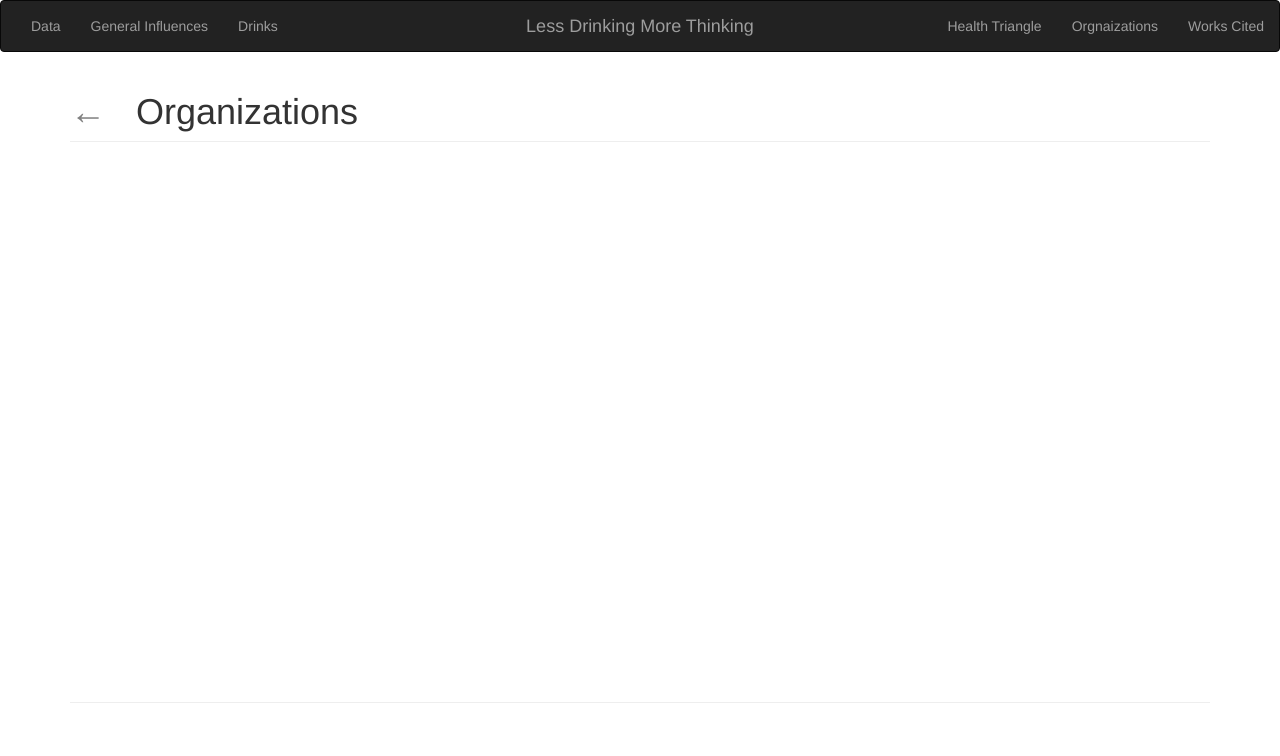
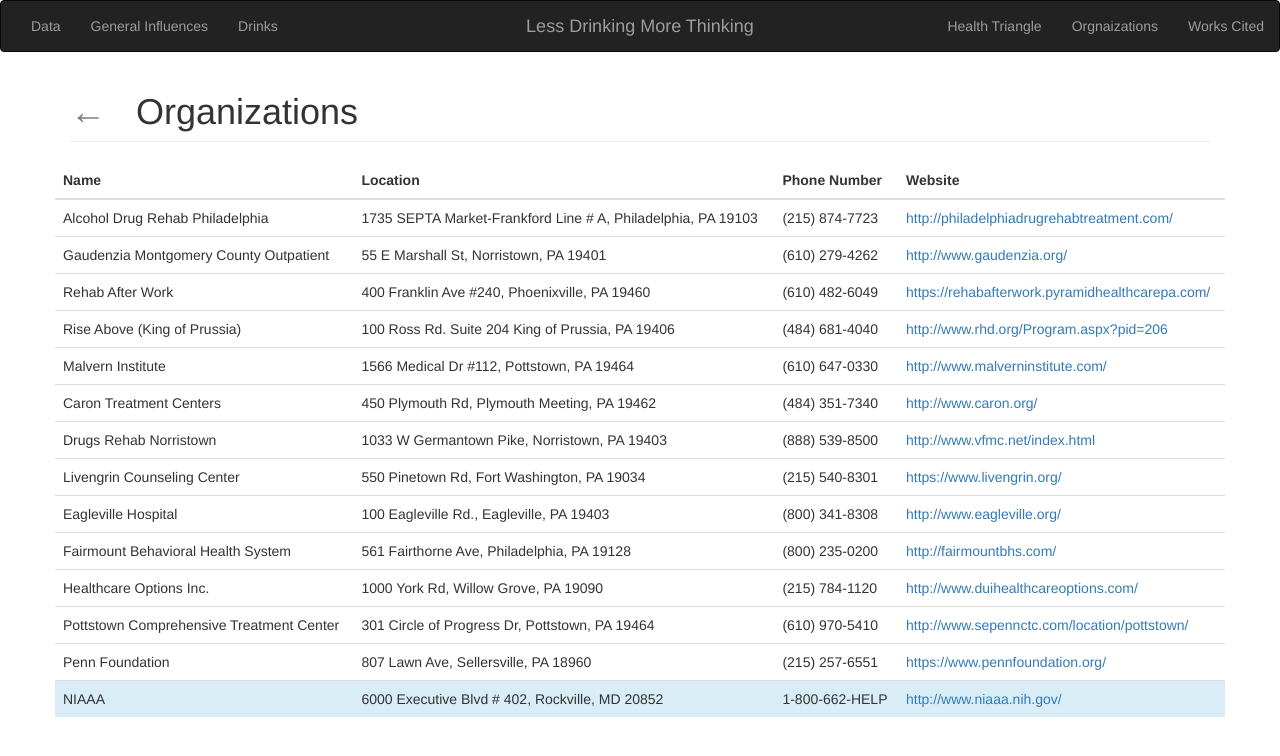
Before and after one commit to 1Niels/lessdrinkingmorethinking, a plain HTML site: page organizations.html in a window 1280 px wide. Shown: the top 756 px of the page. Drawn offline with nearby package versions, Linux system fonts and the light colour scheme.

Commit message:
Added organizations

```diff
--- a/organizations.html
+++ b/organizations.html
@@ -67,7 +67,108 @@
 
         <!-- Portfolio Item Row -->
         <div class="row">
+  <table class="table table-hover">
+    <thead>
+      <tr>
+        <th>Name</th>
+        <th>Location</th>
+          <th>Phone Number</th>
+        <th>Website</th>
+      </tr>
+    </thead>
+    <tbody>
+      <tr>
+        <td>Alcohol Drug Rehab Philadelphia</td>
+        <td>1735 SEPTA Market-Frankford Line # A, Philadelphia, PA 19103</td>
+        <td>(215) 874-7723</td>
+          <td><a href="http://philadelphiadrugrehabtreatment.com/">http://philadelphiadrugrehabtreatment.com/</a></td>
+      </tr>
+      <tr>
+        <td>Gaudenzia Montgomery County Outpatient</td>
+        <td>55 E Marshall St, Norristown, PA 19401</td>
+        <td>(610) 279-4262</td>
+          <td><a href="http://www.gaudenzia.org/">http://www.gaudenzia.org/</a></td>
+      </tr>
+      <tr>
+        <td>Rehab After Work</td>
+        <td>400 Franklin Ave #240, Phoenixville, PA 19460</td>
+        <td>(610) 482-6049</td>
+          <td><a href="https://rehabafterwork.pyramidhealthcarepa.com/">https://rehabafterwork.pyramidhealthcarepa.com/</a></td>
+      </tr>
+        <tr>
+        <td>Rise Above (King of Prussia)</td>
+        <td>
+100 Ross Rd.
+Suite 204
+King of Prussia, PA 19406</td>
+        <td>(484) 681-4040</td>
+          <td><a href="http://www.rhd.org/Program.aspx?pid=206">http://www.rhd.org/Program.aspx?pid=206</a></td>
+      </tr>
+        <tr>
+        <td>Malvern Institute</td>
+            <td>1566 Medical Dr #112, Pottstown, PA 19464</td>
+            <td>(610) 647-0330</td>
+            <td><a href="http://www.malverninstitute.com/">http://www.malverninstitute.com/</a></td>
+        </tr>
 
+        <tr>
+        <td>Caron Treatment Centers</td>
+            <td>450 Plymouth Rd, Plymouth Meeting, PA 19462</td>
+            <td>(484) 351-7340</td>
+            <td><a href="http://www.caron.org/">http://www.caron.org/</a></td>
+        </tr>
+        <tr>
+            <td>Drugs Rehab Norristown</td>
+            <td>1033 W Germantown Pike, Norristown, PA 19403
+</td>
+            <td>(888) 539-8500</td>
+            <td><a href="http://www.vfmc.net/index.html">http://www.vfmc.net/index.html</a></td>
+        </tr>
+        <tr>
+            <td>Livengrin Counseling Center</td>
+            <td>550 Pinetown Rd, Fort Washington, PA 19034</td>
+            <td>(215) 540-8301</td>
+            <td><a href="https://www.livengrin.org/">https://www.livengrin.org/</a></td>
+        </tr>
+        <tr>
+            <td>Eagleville Hospital</td>
+            <td>100 Eagleville Rd., Eagleville, PA 19403</td>
+            <td>(800) 341-8308</td>
+            <td><a href="http://www.eagleville.org/">http://www.eagleville.org/</a></td>
+        </tr>
+        <tr>
+            <td>Fairmount Behavioral Health System</td>
+            <td>561 Fairthorne Ave, Philadelphia, PA 19128</td>
+            <td>(800) 235-0200</td>
+            <td><a href="http://fairmountbhs.com/">http://fairmountbhs.com/</a></td>
+        </tr>
+        <tr>
+            <td>Healthcare Options Inc.</td>
+            <td>1000 York Rd, Willow Grove, PA 19090</td>
+            <td>(215) 784-1120</td>
+            <td><a href="http://www.duihealthcareoptions.com/">http://www.duihealthcareoptions.com/</a></td>
+        </tr>
+        <tr>
+            <td>Pottstown Comprehensive Treatment Center</td>
+            <td>301 Circle of Progress Dr, Pottstown, PA 19464</td>
+            <td>(610) 970-5410</td>
+            <td><a href="http://www.sepennctc.com/location/pottstown/">http://www.sepennctc.com/location/pottstown/</a></td>
+        </tr>
+        <tr>
+            <td>Penn Foundation</td>
+            <td>807 Lawn Ave, Sellersville, PA 18960</td>
+            <td>(215) 257-6551</td>
+            <td><a href="https://www.pennfoundation.org/">https://www.pennfoundation.org/</a></td>
+        </tr>
+        <tr class="info">
+            <td>NIAAA</td>
+            <td>6000 Executive Blvd # 402, Rockville, MD 20852</td>
+            <td>1-800-662-HELP</td>
+            <td><a href="http://www.niaaa.nih.gov/">http://www.niaaa.nih.gov/</a></td>
+        </tr>
+    </tbody>
+  </table>
+</div>
         </div>
         <br>
          <br>
```
